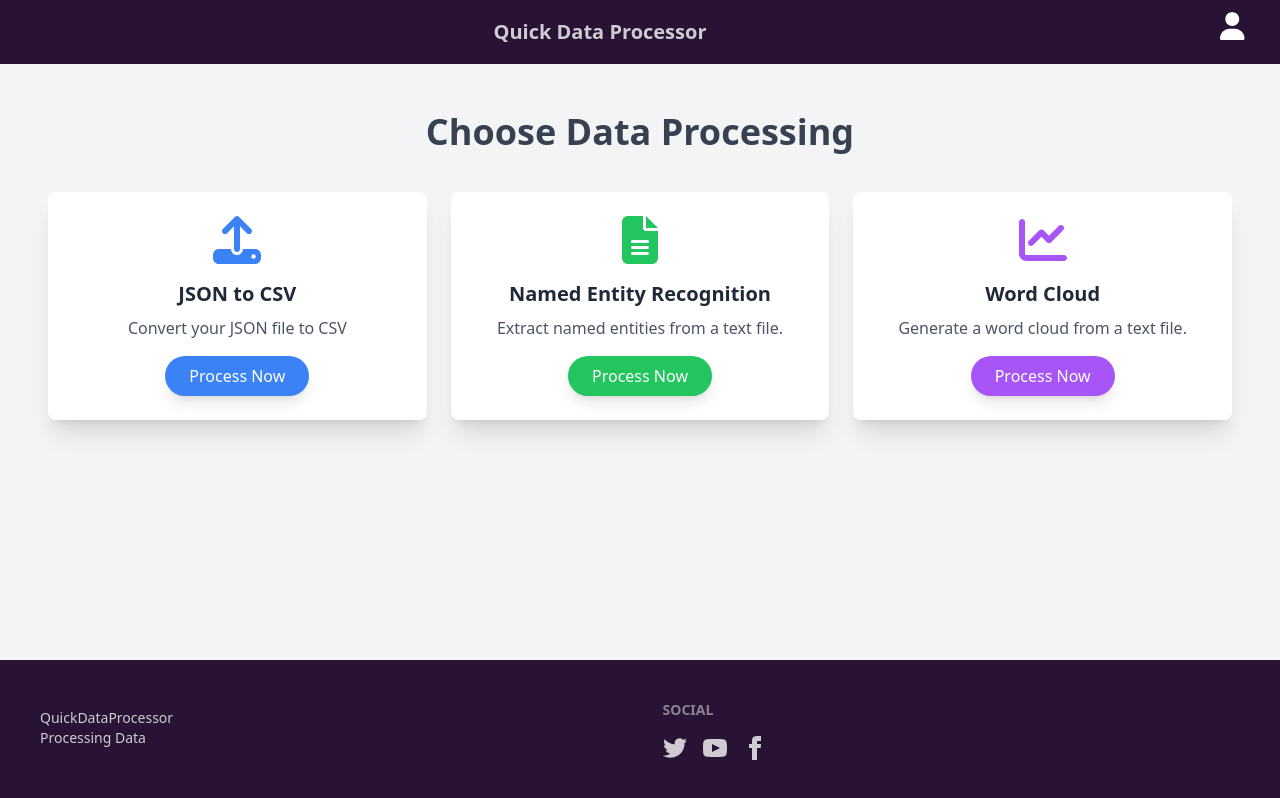
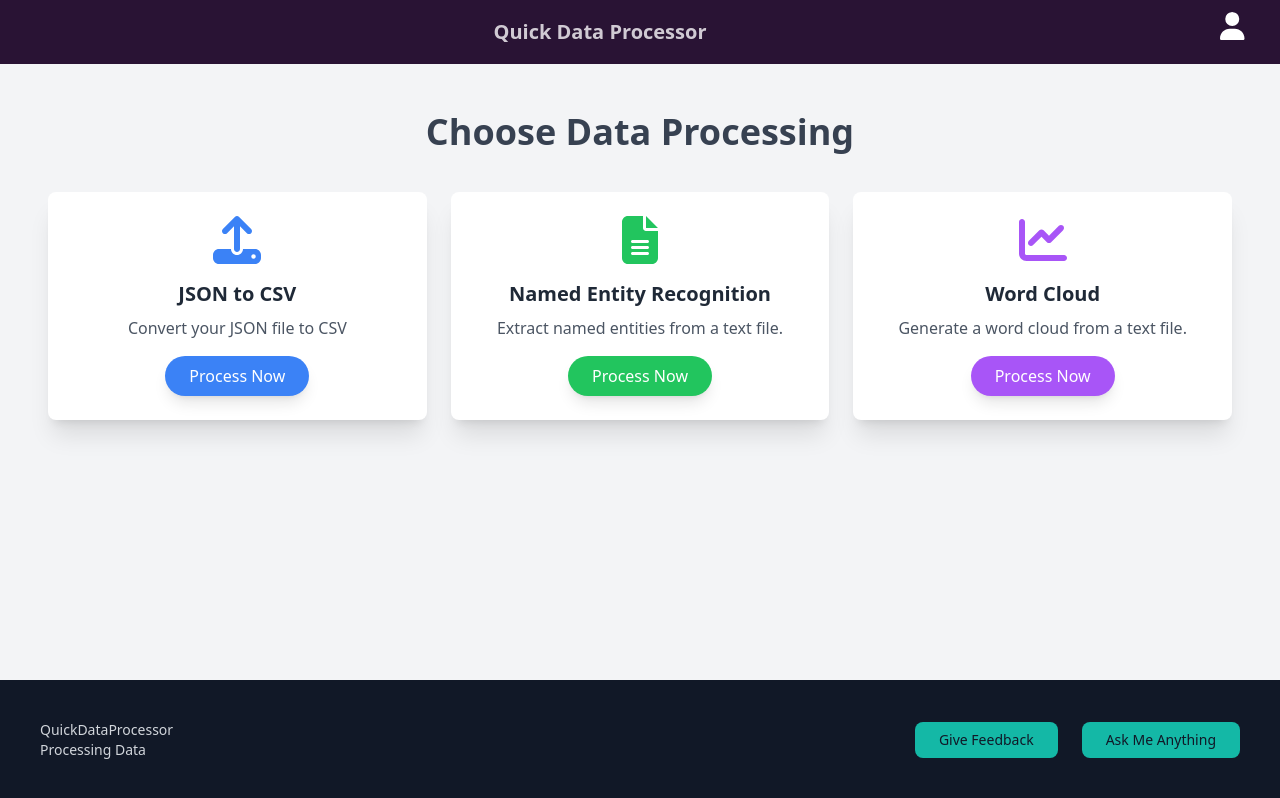
Before and after one commit to Jemspatel007/QuickDataProcessor, a React (Create React App) app in the folder frontend/: page /home in a window 1280 px wide. Built offline with nearby package versions, Linux system fonts and the light colour scheme; sample sign-in values are in the browser's storage.

Commit message:
Feedback Added

```diff
--- a/frontend/src/App.js
+++ b/frontend/src/App.js
@@ -9,6 +9,7 @@ import LoginPage from "./pages/Loginpage";
 import DataProcessingpage1 from "./pages/DataProcessingpage1"
 import DataProcessingPage2 from "./pages/DataProcessingPage2";
 import DataProcessingPage3 from "./pages/DataProcessingPage3";
+import FeedbackPage from "./pages/FeedbackPage";
 import ProtectedRoute from "./utils/ProtectedRoute"; // Import the ProtectedRoute
 import { AuthProvider } from "./context/AuthContext"; // Import the AuthContext provider
 import "./index.css";
@@ -56,6 +57,14 @@ function App() {
                 </ProtectedRoute>
               }
             />
+                        <Route
+              path="/feedback"
+              element={
+                <ProtectedRoute>
+                  <FeedbackPage />
+                </ProtectedRoute>
+              }
+            />
           </Routes>
         </div>
       </Router>
--- /dev/null
+++ b/frontend/src/components/FeedbackForm.jsx
@@ -0,0 +1,91 @@
+import React, { useState } from "react";
+
+const FeedbackForm = ({ onClose }) => {
+  const [referenceId, setReferenceId] = useState("");
+  const [description, setDescription] = useState("");
+
+  const handleSubmit = async (e) => {
+    e.preventDefault();
+
+    const feedbackData = { referenceId, description };
+
+    try {
+      const response = await fetch(
+        "https://us-central1-serverless-440117.cloudfunctions.net/getFeedback/saveFeedback",
+        {
+          method: "POST",
+          headers: { "Content-Type": "application/json" },
+          body: JSON.stringify(feedbackData),
+        }
+      );
+
+      if (response.ok) {
+        // Clear form fields
+        setReferenceId("");
+        setDescription("");
+
+        // Close the feedback form
+        if (onClose) onClose();
+      } else {
+        alert("Failed to submit feedback. Please try again.");
+      }
+    } catch (error) {
+      console.error("Error submitting feedback:", error);
+      alert("Error submitting feedback. Please try again.");
+    }
+  };
+
+  return (
+    <div className="p-6 bg-white text-gray-800 rounded-lg shadow-lg w-full max-w-md">
+      <h2 className="text-xl font-bold mb-4 text-purple-800">
+        Quick Data Processor Feedback
+      </h2>
+      <form onSubmit={handleSubmit}>
+        <div className="mb-4">
+          <label
+            htmlFor="referenceId"
+            className="block text-sm font-medium mb-1 text-gray-700"
+          >
+            Reference ID
+          </label>
+          <input
+            type="text"
+            id="referenceId"
+            value={referenceId}
+            onChange={(e) => setReferenceId(e.target.value)}
+            className="w-full px-3 py-2 border border-gray-300 rounded-md focus:outline-none focus:ring focus:ring-purple-500"
+            placeholder="Enter Reference ID"
+            required
+          />
+        </div>
+        <div className="mb-4">
+          <label
+            htmlFor="description"
+            className="block text-sm font-medium mb-1 text-gray-700"
+          >
+            Description
+          </label>
+          <textarea
+            id="description"
+            value={description}
+            onChange={(e) => setDescription(e.target.value)}
+            className="w-full px-3 py-2 border border-gray-300 rounded-md focus:outline-none focus:ring focus:ring-purple-500"
+            placeholder="Enter your feedback here"
+            rows="4"
+            required
+          ></textarea>
+        </div>
+        <div className="flex justify-between items-center">
+          <button
+            type="submit"
+            className="bg-purple-600 text-white py-2 px-4 rounded-md hover:bg-purple-700 focus:outline-none focus:ring focus:ring-purple-500"
+          >
+            Submit Feedback
+          </button>
+        </div>
+      </form>
+    </div>
+  );
+};
+
+export default FeedbackForm;
--- a/frontend/src/components/Footer.jsx
+++ b/frontend/src/components/Footer.jsx
@@ -1,56 +1,74 @@
-import React from 'react';
+import React, { useState } from 'react';
+import { useLocation, useNavigate } from 'react-router-dom';
 
 function Footer() {
+  const location = useLocation(); // Get the current route
+  const navigate = useNavigate();
+  const [showBot, setShowBot] = useState(false);
+
+  const goToFeedbackPage = () => {
+    navigate('/feedback'); // Navigate to the Feedback page
+  };
+
+  const toggleBot = () => {
+    setShowBot((prevState) => !prevState);
+  };
+
+  const closeBot = () => {
+    setShowBot(false);
+  };
+
   return (
-    <footer className="footer p-10 bg-neutral text-neutral-content">
-    <aside>
-      <div className="bg-base-200 rounded-btn inline-flex">
-
-      </div>
+    <footer className="footer p-10 bg-gray-900 text-gray-300 flex justify-between items-center relative">
+      {/* Left Section */}
+      <div>
         <p>
           QuickDataProcessor
           <br />
           Processing Data
         </p>
-    </aside>
-    <nav>
-      <h6 className="footer-title">Social</h6>
-      <div className="grid grid-flow-col gap-4">
-        <a>
-          <svg
-            xmlns="http://www.w3.org/2000/svg"
-            width="24"
-            height="24"
-            viewBox="0 0 24 24"
-            className="fill-current"
+      </div>
+
+      {/* Right Section: Conditionally render buttons */}
+      <div className="flex space-x-4">
+        {location.pathname !== '/feedback' && (
+          <button
+            onClick={goToFeedbackPage}
+            className="bg-teal-500 text-gray-900 px-6 py-2 rounded-lg hover:bg-teal-600 focus:outline-none"
           >
-            <path d="M24 4.557c-.883.392-1.832.656-2.828.775 1.017-.609 1.798-1.574 2.165-2.724-.951.564-2.005.974-3.127 1.195-.897-.957-2.178-1.555-3.594-1.555-3.179 0-5.515 2.966-4.797 6.045-4.091-.205-7.719-2.165-10.148-5.144-1.29 2.213-.669 5.108 1.523 6.574-.806-.026-1.566-.247-2.229-.616-.054 2.281 1.581 4.415 3.949 4.89-.693.188-1.452.232-2.224.084.626 1.956 2.444 3.379 4.6 3.419-2.07 1.623-4.678 2.348-7.29 2.04 2.179 1.397 4.768 2.212 7.548 2.212 9.142 0 14.307-7.721 13.995-14.646.962-.695 1.797-1.562 2.457-2.549z"></path>
-          </svg>
-        </a>
-        <a>
-          <svg
-            xmlns="http://www.w3.org/2000/svg"
-            width="24"
-            height="24"
-            viewBox="0 0 24 24"
-            className="fill-current"
+            Give Feedback
+          </button>
+        )}
+
+        {/* Chatbot Toggle Button */}
+        <button
+          onClick={toggleBot}
+          className="bg-teal-500 text-gray-900 px-6 py-2 rounded-lg hover:bg-teal-600 focus:outline-none"
         >
-            <path d="M19.615 3.184c-3.604-.246-11.631-.245-15.23 0-3.897.266-4.356 2.62-4.385 8.816.029 6.185.484 8.549 4.385 8.816 3.6.245 11.626.246 15.23 0 3.897-.266 4.356-2.62 4.385-8.816-.029-6.185-.484-8.549-4.385-8.816zm-10.615 12.816v-8l8 3.993-8 4.007z"></path>
-          </svg>
-        </a>
-        <a>
-          <svg
-            xmlns="http://www.w3.org/2000/svg"
-            width="24"
-            height="24"
-            viewBox="0 0 24 24"
-            className="fill-current"
+          Ask Me Anything
+        </button>
+      </div>
+
+      {/* Chatbot iframe with conditional rendering */}
+      {showBot && (
+        <div className="absolute bottom-16 right-4 p-4 bg-white shadow-lg rounded-lg">
+          {/* Close Button */}
+          <button
+            onClick={closeBot}
+            className="absolute top-1 right-1 w-6 h-6 bg-gray-200 rounded-full flex items-center justify-center text-gray-500 hover:bg-gray-300 hover:text-gray-700"
           >
-            <path d="M9 8h-3v4h3v12h5v-12h3.642l.358-4h-4v-1.667c0-.955.192-1.333 1.115-1.333h2.885v-5h-3.808c-3.596 0-5.192 1.583-5.192 4.615v3.385z"></path>
-          </svg>
-        </a>
+            ✖
+          </button>
+          <iframe
+            id="dialogflow-iframe"
+            allow="microphone;"
+            width="350"
+            height="430"
+            src="https://console.dialogflow.com/api-client/demo/embedded/9d53a214-e4d0-462e-8403-9277d059e667"
+            style={{ border: 'none' }}
+          />
         </div>
-    </nav>
+      )}
     </footer>
   );
 }
--- /dev/null
+++ b/frontend/src/pages/FeedbackPage.jsx
@@ -0,0 +1,123 @@
+import React, { useState, useEffect } from "react";
+import FeedbackForm from "../components/FeedbackForm";
+import Header from "../components/Header";
+import Footer from "../components/Footer";
+
+const FeedbackPage = () => {
+  const [showForm, setShowForm] = useState(false);
+  const [feedbacks, setFeedbacks] = useState([]); // State to store feedbacks
+  const [loading, setLoading] = useState(true); // Loading state
+  const [error, setError] = useState(null); // Error state
+
+  const openFeedbackForm = () => setShowForm(true);
+  const closeFeedbackForm = () => setShowForm(false);
+
+  // Fetch feedbacks from the backend
+  useEffect(() => {
+    const fetchFeedbacks = async () => {
+      try {
+        const response = await fetch("https://us-central1-serverless-440117.cloudfunctions.net/getAllFeedbacks");
+        if (!response.ok) {
+          throw new Error("Failed to fetch feedbacks");
+        }
+        const data = await response.json();
+        setFeedbacks(data); // Set the feedbacks in state
+      } catch (err) {
+        setError(err.message);
+      } finally {
+        setLoading(false); // Stop loading
+      }
+    };
+
+    fetchFeedbacks();
+  }, []);
+
+  return (
+    <div className="flex flex-col min-h-screen">
+      {/* Header */}
+      <Header />
+
+      {/* Content Section */}
+      <main className="flex-grow overflow-auto p-6 bg-gray-50">
+        {/* Header Row with Title and Button */}
+        <div className="flex items-center justify-between mb-4">
+          <h2 className="text-lg font-semibold text-center flex-1">User Feedbacks</h2>
+          <button
+            onClick={openFeedbackForm}
+            className="btn btn-primary px-6 py-2 rounded-lg"
+          >
+            Give Feedback
+          </button>
+        </div>
+
+        {/* Loading State */}
+        {loading && <p>Loading feedbacks...</p>}
+
+        {/* Error State */}
+        {error && <p className="text-red-500">{error}</p>}
+
+        {/* Feedback Table */}
+        {!loading && !error && feedbacks.length > 0 ? (
+          <div className="bg-white text-gray-800 p-4 rounded-lg shadow-md overflow-x-auto">
+            <table className="table-auto w-full border-collapse border border-gray-300">
+              <thead>
+                <tr className="bg-gray-100">
+                  <th className="border border-gray-300 px-4 py-2 text-left">Reference ID</th>
+                  <th className="border border-gray-300 px-4 py-2 text-left">Description</th>
+                  <th className="border border-gray-300 px-4 py-2 text-left">Sentiment</th> {/* New Column */}
+                </tr>
+              </thead>
+              <tbody>
+                {feedbacks.map((feedback) => (
+                  <tr key={feedback.id}>
+                    <td className="border border-gray-300 px-4 py-2">{feedback.referenceId}</td>
+                    <td className="border border-gray-300 px-4 py-2">{feedback.description}</td>
+                    <td className="border border-gray-300 px-4 py-2 capitalize">
+                      {feedback.sentiment} {/* Display sentiment value */}
+                    </td>
+                  </tr>
+                ))}
+              </tbody>
+            </table>
+          </div>
+        ) : (
+          // No feedbacks message
+          !loading && <p>No feedbacks yet! Fetch and display them here later.</p>
+        )}
+      </main>
+
+      {/* Footer */}
+      <Footer />
+
+      {/* Feedback Form Modal */}
+      {showForm && (
+        <div className="fixed inset-0 bg-black bg-opacity-50 flex items-center justify-center z-50">
+          <div className="bg-white p-6 rounded-lg shadow-lg relative w-full max-w-md">
+            <button
+              onClick={closeFeedbackForm}
+              className="absolute top-4 right-4 bg-red-500 text-white w-8 h-8 rounded-full flex items-center justify-center hover:bg-red-600 focus:outline-none"
+            >
+              <svg
+                xmlns="http://www.w3.org/2000/svg"
+                className="h-4 w-4"
+                fill="none"
+                viewBox="0 0 24 24"
+                stroke="currentColor"
+                strokeWidth={2}
+              >
+                <path
+                  strokeLinecap="round"
+                  strokeLinejoin="round"
+                  d="M6 18L18 6M6 6l12 12"
+                />
+              </svg>
+            </button>
+            <FeedbackForm onClose={closeFeedbackForm} />
+          </div>
+        </div>
+      )}
+    </div>
+  );
+};
+
+export default FeedbackPage;
```
Also changed, not shown: frontend/src/components/Loginform.jsx (+20 -0 lines). Lines whose indentation alone changed are shown as unchanged.
